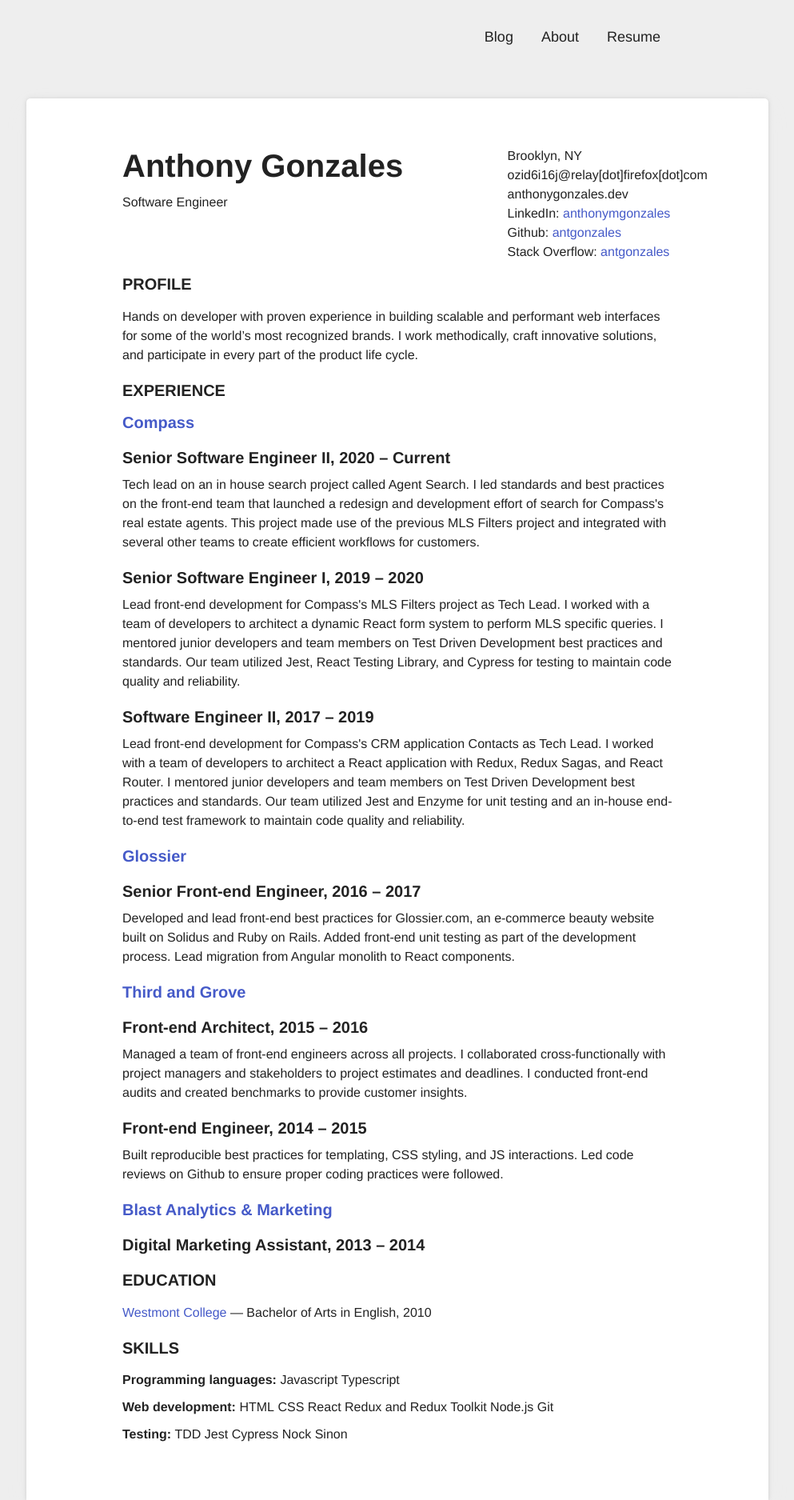
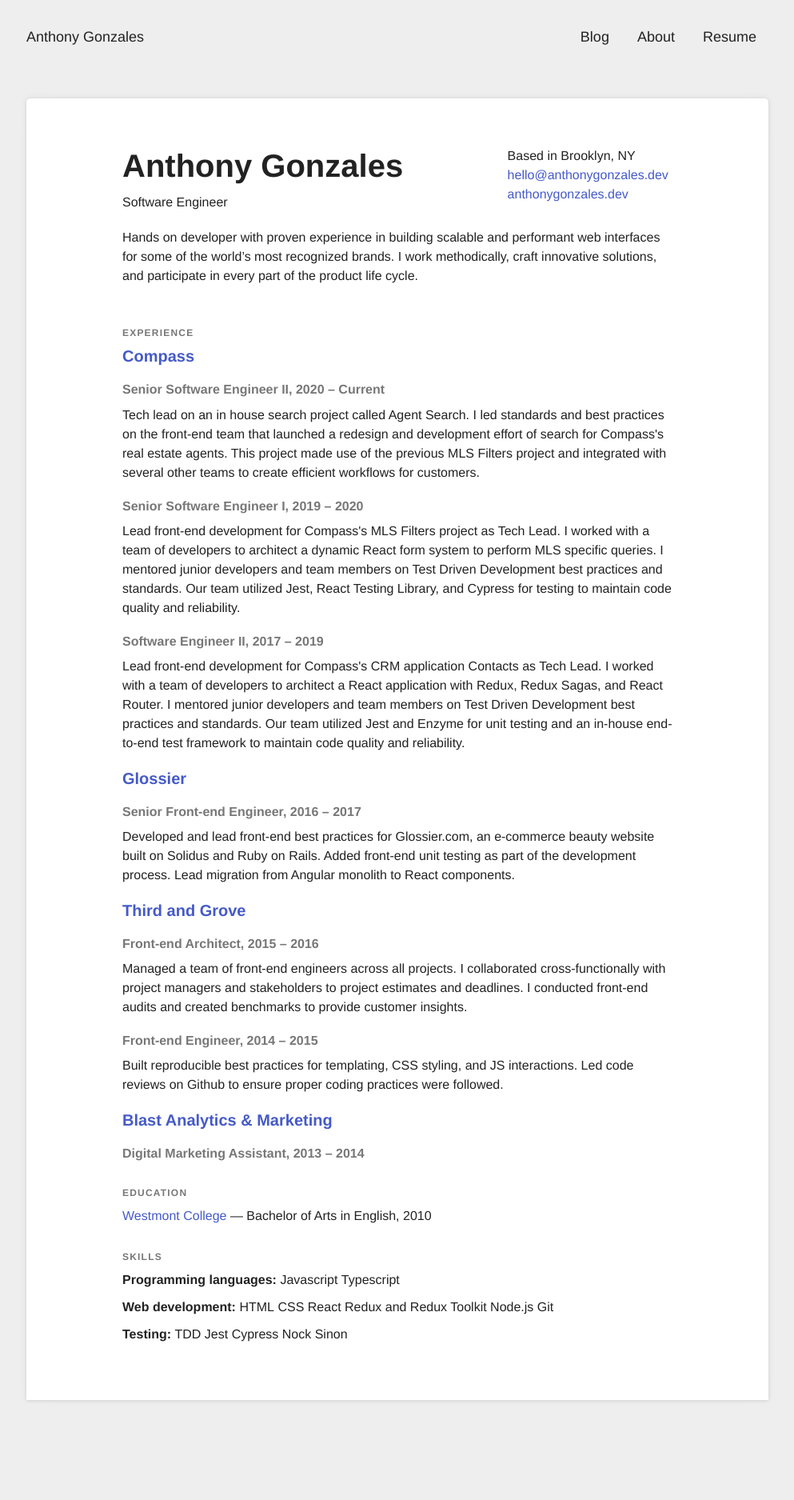
Before and after one commit to antgonzales/antgonzales.github.io, a Jekyll site: the page built from resume.html, in a window 1280 px wide. Shown: the whole page at 80% size, without its empty margins (143-1136 px from the left). Built offline with Jekyll 4.4.1, drawn with Linux system fonts in a browser that asks for light colours; after the commit the page ends 1750 px from its top, so only the background shows below that.

Commit message:
Adjust resume and site styles
Add email address for site.

```diff
--- a/_data/resume.json
+++ b/_data/resume.json
@@ -4,7 +4,7 @@
     "name":"Anthony Gonzales",
     "label":"Software Engineer",
     "picture":"http://0.gravatar.com/avatar/5fd4080e57721c6e9705b25e1bd48d63",
-    "email":"ozid6i16j@relay.firefox.com",
+    "email":"hello@anthonygonzales.dev",
     "phone":"",
     "website":"https://www.anthonygonzales.dev",
     "summary":"Hands on developer with proven experience in building scalable and performant\nweb interfaces for some of the world’s most recognized brands. I work methodically,\ncraft innovative solutions, and participate in every part of the product life\ncycle.",
--- a/_includes/header.html
+++ b/_includes/header.html
@@ -1,5 +1,8 @@
 <header class="container max-width">
   <div class="header-inner">
+    <div class="nav-logo">
+      <a href="/">Anthony Gonzales</a>
+    </div>
     <nav role="navigation">
       <ul class="main-nav">
         {% for link in site.data.nav %}
--- a/_sass/_header.scss
+++ b/_sass/_header.scss
@@ -6,12 +6,9 @@
 }
 
 .header-inner {
-  padding-right: 1.5rem;
-  padding-left: 1.5rem;
   text-align: center;
   @media (min-width: 48rem) {
-    padding-right: 12rem;
-    padding-left: 12rem;
+    padding-top: 1.5rem;
     text-align: initial;
   }
 }
@@ -19,7 +16,6 @@
 nav {
   display: block;
   font-size: 1.8rem;
-  padding-top: 1.5rem;
   @media (min-width: 48rem) {
     float: right;
   }
@@ -27,8 +23,9 @@
 
 .nav-logo {
   display: block;
-  padding-top: 2rem;
-  margin-top: 1rem;
+  margin-top: 1.8rem;
+  font-size: 1.8rem;
+  font-weight: 500;
   @media (min-width: 48rem) {
     float: left;
   }
--- a/_sass/_resume.scss
+++ b/_sass/_resume.scss
@@ -1,5 +1,9 @@
 .resume {
   font-size: 1.6rem;
+}
+
+.resume-section {
+  margin-bottom: 3.2rem;
 }
 
 .resume h2, h3, h4, h5, h6 {
@@ -9,6 +13,11 @@
 
 .resume h2 {
   text-transform: uppercase;
+  color: $gray;
+  font-size: 1.8rem;
+  text-transform: uppercase;
+  letter-spacing: 1.2px;
+  font-size: 1.2rem;
 }
 
 
@@ -28,7 +37,6 @@
 
 .resume .header-contact-info {
   width: 30%;
-  font-size: 1.6rem;
 }
 
 .resume .header-title,
@@ -41,16 +49,12 @@
 
 .resume .job-title {
   margin-bottom: 1rem;
+  font-size: 1.6rem;
+  color: $gray;
 }
 
 .resume .header-contact-info p {
   margin-bottom: 0;
-}
-
-.resume .social-profiles {
-  padding-left: 0;
-  list-style-type: none;
-  margin-top: 0;
 }
 
 .resume .title {
--- a/about.html
+++ b/about.html
@@ -1,6 +1,6 @@
 ---
 layout: page
-title: About me
+title: Hello 👋
 description: A front-end developer blog devoted to application development, user experience, design. See code examples, learn from tutorials, get tips and tricks
 ---
 
--- a/resume.html
+++ b/resume.html
@@ -8,26 +8,20 @@
 {% assign education = site.data.resume.education %}
 {% assign skills = site.data.resume.skills %}
 <div class="max-width page card infinite">
-  <div class="header">
+  <div class="header resume-section">
     <div class="header-title">
       <h1 class="title">{{ basics.name }}</h1>
       <p class="description">{{ basics.label}}</p>
     </div>
     <div class="header-contact-info">
-      <p class="address">{{ basics.location.address }}</p>
-      <p class="email">{{ basics.email | replace: ".", "[dot]" }}</p>
-      <p class="website">{{ basics.website | remove: "https://www."}}</p>
-      <ul class="social-profiles">
-        {% for profile in basics.profiles %}
-          <li>{{profile.network}}: <a href={{profile.url}} target="_blank" rel="nofollow noopener">{{profile.username}}</a></li>
-        {% endfor %}
-      </ul>
+      <p class="address">Based in {{ basics.location.address }}</p>
+      <p class="email"><a href="mailto:{{basics.email}}">{{ basics.email }}</a></p>
+      <p class="website"><a href="{{basics.website}}">{{ basics.website | remove: "https://www."}}</a></p>
     </div>
+    <p>{{ basics.summary }}</p>
   </div>
 
-  <h2>Profile</h2>
-  <p>{{ basics.summary }}</p>
-
+  <div class="resume-section">
     <h2>Experience</h2>
     {% assign company = '' %}
     {% for job in work %}
@@ -40,11 +34,14 @@
         <p>{{ job.summary}}</p>
       </div>
     {% endfor %}
+  </div>
 
+  <div class="resume-section">
     <h2>Education</h2>
     {% for edu in education %}
     <p><a href={{edu.url}} target="_blank" rel="nofollow noopener">{{edu.institution}}</a> &mdash; {{edu.studyType}} in {{edu.area}}, {{edu.endDate | date: "%Y"}}</p>
     {% endfor %}
+  </div>
 
   <h2>Skills</h2>
   {% for skill in skills %}
```
Lines whose indentation alone changed are shown as unchanged.
